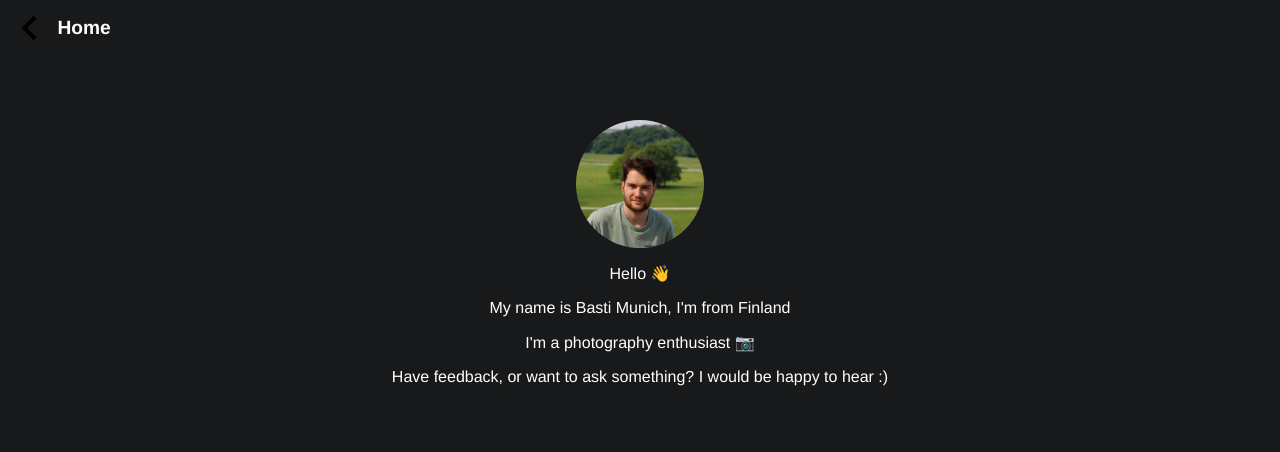
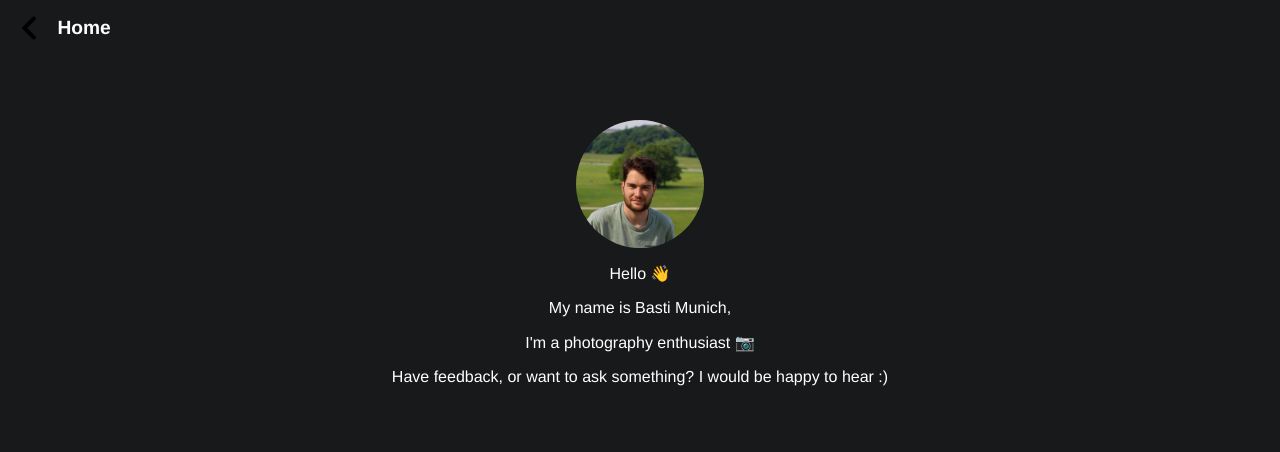
Before and after one commit to InstaSites/Bastis-world, a Gatsby site: page /about in a window 1280 px wide. Shown: the part 66-518 px from the top of the page. Built offline with nearby package versions, Linux system fonts and the light colour scheme; Gatsby itself is replaced by a stand-in of ours.

```diff
--- a/src/pages/about.js
+++ b/src/pages/about.js
@@ -33,7 +33,7 @@
 
 const texts = [
   'Hello 👋',
-  "My name is Basti Munich, I'm from Finland",
+  "My name is Basti Munich,",
   "I'm a photography enthusiast 📷",
   'Have feedback, or want to ask something? I would be happy to hear :)',
 ]
```
Also changed, not shown: src/favicon.png, static/logos/logo.png.
